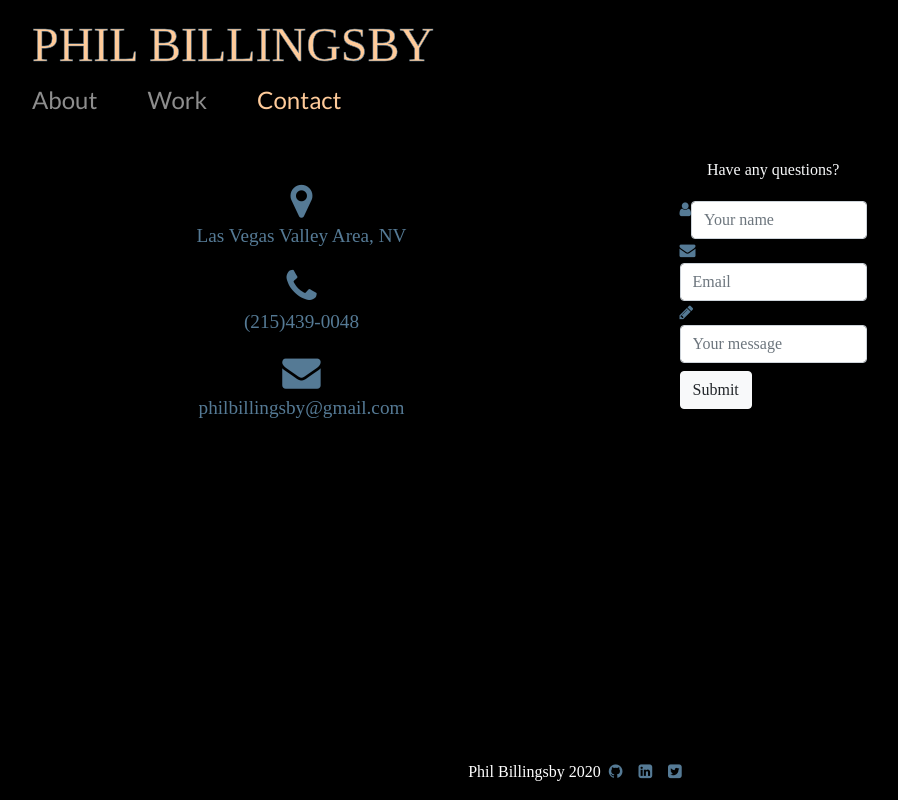
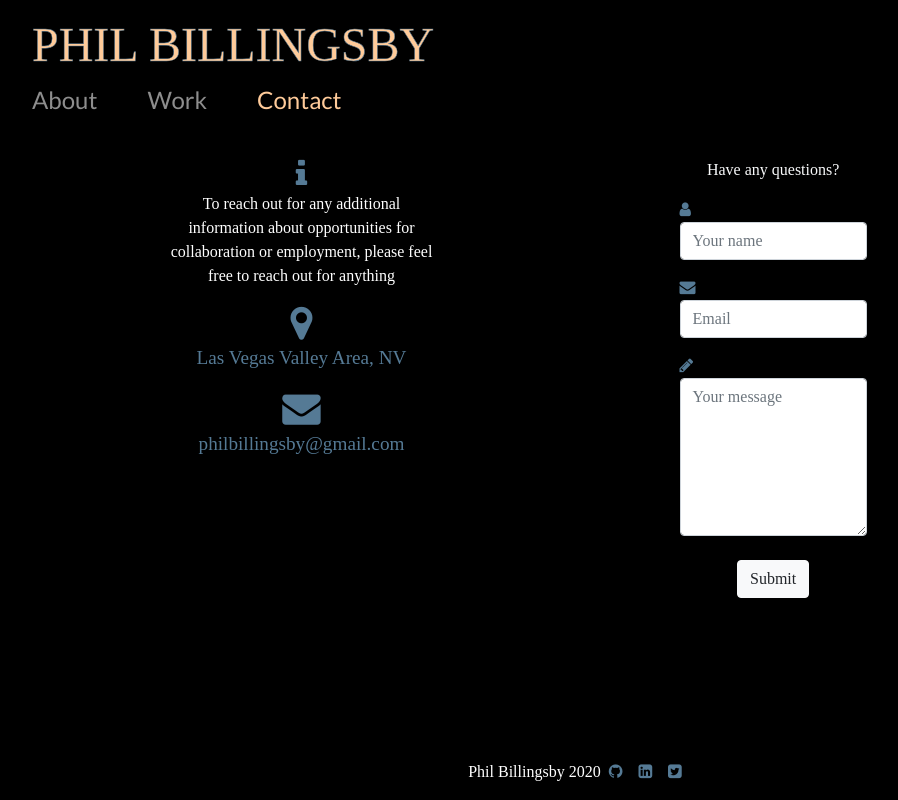
Before and after one commit to PBillingsby/PBillingsby.github.io, a React (Create React App) app: page /contact in a window 1280 px wide. Shown: the whole page, without its empty margins (69-967 px from the left). Built offline with nearby package versions, Linux system fonts and the light colour scheme; a web font is replaced by a local one.

Commit message:
Fix styling on contact form

```diff
--- a/src/App.css
+++ b/src/App.css
@@ -27,7 +27,6 @@ li {
 }
 .icon-style {
   background-color: #000000;
-  background-image: linear-gradient(275deg, #000000 12%, #666666 74%);
 }
 .card-img-top {
   width: 100%;
--- a/src/Contact.js
+++ b/src/Contact.js
@@ -4,14 +4,16 @@ const Contact = () => {
   return (
     <div>
       <div className="w-50 float-left text-center">
-        <ul class="list-unstyled mt-5">
+        <i class="fa fa-info fa-2x pt-4" aria-hidden="true"></i>
+        <p className="w-50 mx-auto">
+          To reach out for any additional information about opportunities for
+          collaboration or employment, please feel free to reach out for
+          anything
+        </p>
+        <ul class="list-unstyled mt-1">
           <li>
             <i class="fa fa-map-marker fa-2x" />
             <p>Las Vegas Valley Area, NV</p>
-          </li>
-          <li>
-            <i class="fa fa-phone fa-2x" />
-            <p>(215)439-0048</p>
           </li>
           <li>
             <i class="fa fa-envelope fa-2x" />
--- a/src/Form.js
+++ b/src/Form.js
@@ -7,7 +7,7 @@ const Form = () => {
 
       <form className="form-group mx-auto row w-50">
         <div className="md-form text-light">
-          <span className="d-inline-flex">
+          <span className="d-inline-block pb-3">
             <i className="fa fa-user prefix"></i>
             <input
               type="text"
@@ -18,6 +18,7 @@ const Form = () => {
           </span>
         </div>
         <div className="md-form text-light">
+          <span className="d-inline-block pb-3">
             <i className="fa fa-envelope prefix grey-text"></i>
             <input
               type="text"
@@ -25,17 +26,22 @@ const Form = () => {
               className="form-control"
               placeholder="Email"
             />
+          </span>
         </div>
         <div class="md-form text-light">
+          <span className="d-inline-block pb-3">
             <i className="fa fa-pencil prefix grey-text"></i>
-          <input
+            <textarea
+              rows="6"
               type="text"
               id="form-name"
               className="form-control"
               placeholder="Your message"
             />
+          </span>
         </div>
-        <button type="submit" className="btn btn-light mt-2">
+        <br />
+        <button type="submit" className="mx-auto btn btn-light mt-2">
           Submit
         </button>
       </form>
--- a/src/ProjectCard.js
+++ b/src/ProjectCard.js
@@ -2,7 +2,6 @@ import React from "react";
 
 const ProjectCard = props => {
   const { project } = props;
-
   return (
     <div>
       <div className="card mb-1 mx-auto bg-opacity" style={{ width: "40rem" }}>
--- a/src/Work.js
+++ b/src/Work.js
@@ -21,17 +21,17 @@ class Work extends React.Component {
     return (
       <div className="mx-auto row">
         <div className="pt-4">
-          <ul className="list-group d-inline">
-            <li onMouseOver={() => this.showProject(projects, 0)}>
+          <div className="list-group d-inline">
+            <h4 onMouseOver={() => this.showProject(projects, 0)}>
               Arvo Beers
-            </li>
-            <li onMouseOver={() => this.showProject(projects, 2)}>
+            </h4>
+            <h4 onMouseOver={() => this.showProject(projects, 2)}>
               Skate-Mate
-            </li>
-            <li onMouseOver={() => this.showProject(projects, 1)}>
+            </h4>
+            <h4 onMouseOver={() => this.showProject(projects, 1)}>
               The Daily Bump
-            </li>
-          </ul>
+            </h4>
+          </div>
         </div>
         <div className="col-lg border-none">
           {this.state.project != null && (
```
Lines whose indentation alone changed are shown as unchanged.
